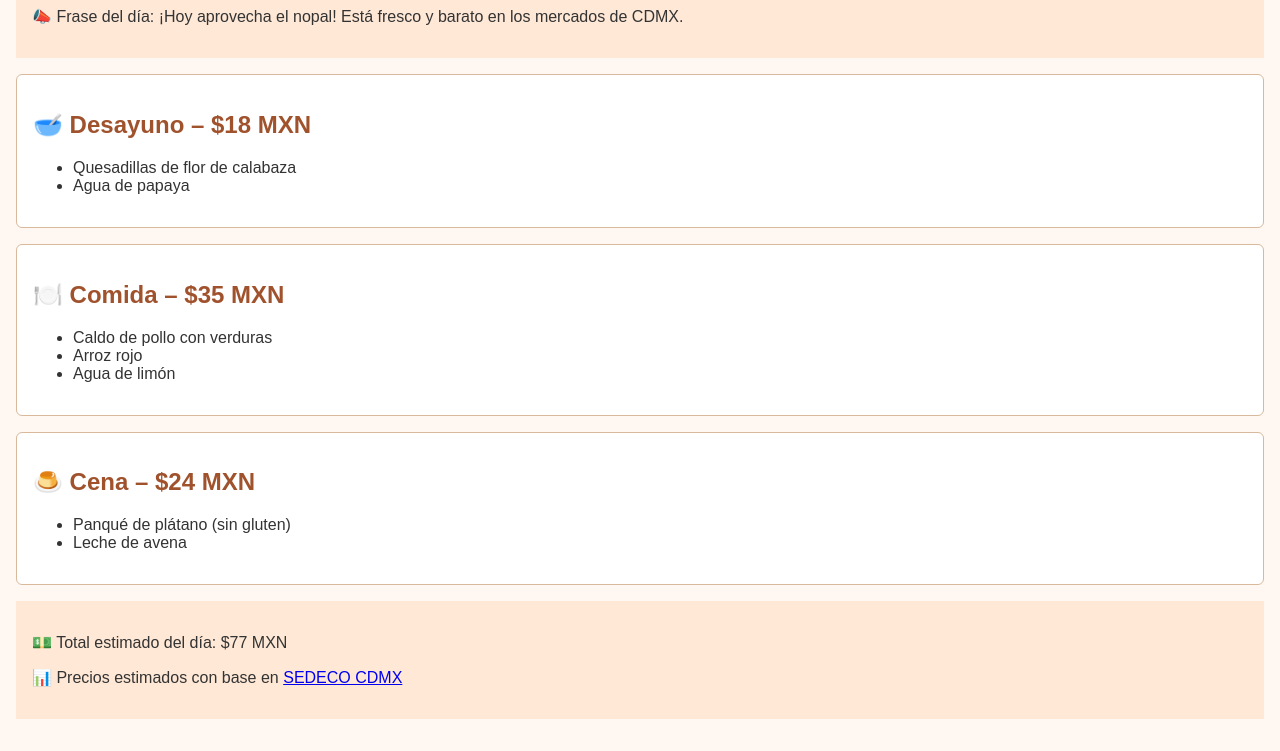
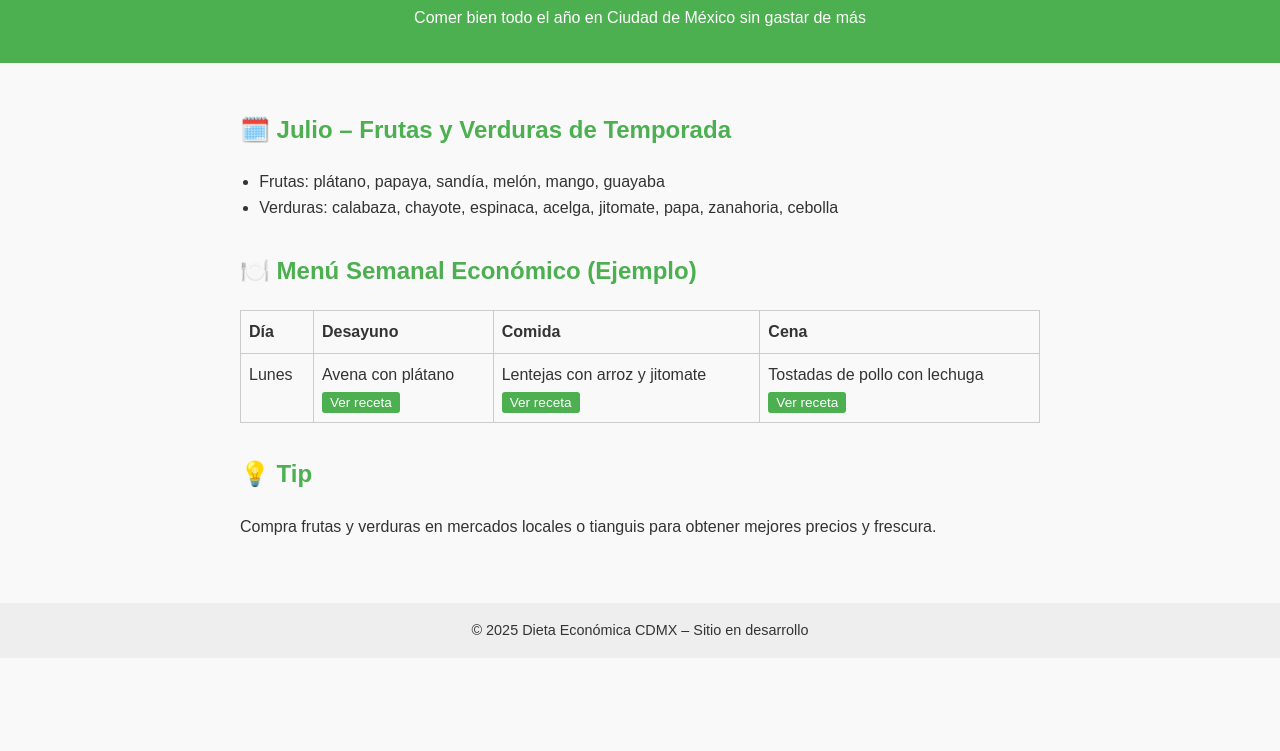
Before and after one commit to Drworm82/dieta-cdmx, a plain HTML site: page index.html in a window 1280 px wide. Shown: the part 105-856 px from the top of the page. After the commit the page ends 800 px from the top, so only its background shows below. Drawn offline with Linux system fonts and the light colour scheme.

Commit message:
Update index.html

```diff
--- a/index.html
+++ b/index.html
@@ -2,42 +2,168 @@
 <html lang="es">
 <head>
   <meta charset="UTF-8" />
-  <meta name="viewport" content="width=device-width, initial-scale=1.0" />
-  <title>Dieta CDMX</title>
-  <link rel="stylesheet" href="styles.css" />
+  <meta name="viewport" content="width=device-width, initial-scale=1" />
+  <title>Dieta Económica CDMX</title>
+  <style>
+    body {
+      font-family: Arial, sans-serif;
+      margin: 0;
+      padding: 0;
+      line-height: 1.6;
+      background: #f9f9f9;
+      color: #333;
+    }
+    header {
+      background-color: #4CAF50;
+      color: white;
+      padding: 1rem;
+      text-align: center;
+    }
+    .container {
+      max-width: 800px;
+      margin: auto;
+      padding: 1rem;
+    }
+    h2 {
+      color: #4CAF50;
+      margin-top: 2rem;
+    }
+    ul {
+      padding-left: 1.2rem;
+    }
+    table {
+      width: 100%;
+      border-collapse: collapse;
+      margin-top: 1rem;
+    }
+    table,
+    th,
+    td {
+      border: 1px solid #ccc;
+    }
+    th,
+    td {
+      padding: 0.5rem;
+      text-align: left;
+      vertical-align: top;
+    }
+    button.show-recipe {
+      margin-top: 4px;
+      font-size: 0.85rem;
+      padding: 3px 8px;
+      cursor: pointer;
+      background-color: #4caf50;
+      color: white;
+      border: none;
+      border-radius: 3px;
+    }
+    button.show-recipe:hover {
+      background-color: #45a049;
+    }
+    .recipe {
+      display: none;
+      margin-top: 8px;
+      font-size: 0.9rem;
+      background: #f0f8ff;
+      padding: 8px;
+      border-radius: 5px;
+    }
+    footer {
+      text-align: center;
+      padding: 1rem;
+      font-size: 0.9rem;
+      background: #eee;
+      margin-top: 2rem;
+    }
+  </style>
 </head>
 <body>
   <header>
-    <h1>Menú del Día</h1>
-    <p>📣 Frase del día: ¡Hoy aprovecha el nopal! Está fresco y barato en los mercados de CDMX.</p>
+    <h1>Dieta Económica y de Temporada</h1>
+    <p>Comer bien todo el año en Ciudad de México sin gastar de más</p>
   </header>
-  <section class="menu">
-    <div class="bloque">
-      <h2>🥣 Desayuno – $18 MXN</h2>
-      <ul>
-        <li>Quesadillas de flor de calabaza</li>
-        <li>Agua de papaya</li>
-      </ul>
-    </div>
-    <div class="bloque">
-      <h2>🍽️ Comida – $35 MXN</h2>
-      <ul>
-        <li>Caldo de pollo con verduras</li>
-        <li>Arroz rojo</li>
-        <li>Agua de limón</li>
-      </ul>
-    </div>
-    <div class="bloque">
-      <h2>🍮 Cena – $24 MXN</h2>
-      <ul>
-        <li>Panqué de plátano (sin gluten)</li>
-        <li>Leche de avena</li>
-      </ul>
-    </div>
-  </section>
-  <footer>
-    <p>💵 Total estimado del día: $77 MXN</p>
-    <p>📊 Precios estimados con base en <a href="https://www.sedeco.cdmx.gob.mx/servicios/servicio/seguimiento-de-precios-de-la-canasta-basica" target="_blank">SEDECO CDMX</a></p>
-  </footer>
+
+  <div class="container">
+    <h2>🗓️ Julio – Frutas y Verduras de Temporada</h2>
+    <ul>
+      <li>Frutas: plátano, papaya, sandía, melón, mango, guayaba</li>
+      <li>Verduras: calabaza, chayote, espinaca, acelga, jitomate, papa, zanahoria, cebolla</li>
+    </ul>
+
+    <h2>🍽️ Menú Semanal Económico (Ejemplo)</h2>
+    <table>
+      <thead>
+        <tr>
+          <th>Día</th>
+          <th>Desayuno</th>
+          <th>Comida</th>
+          <th>Cena</th>
+        </tr>
+      </thead>
+      <tbody>
+        <tr>
+          <td>Lunes</td>
+          <td>
+            Avena con plátano
+            <br />
+            <button class="show-recipe" data-target="receta-avena">Ver receta</button>
+            <div id="receta-avena" class="recipe">
+              <strong>Receta Avena con plátano:</strong><br />
+              1. Cocina 1/2 taza de avena en agua o leche.<br />
+              2. Agrega rodajas de plátano y canela al gusto.<br />
+              3. Sirve caliente.
+            </div>
+          </td>
+          <td>
+            Lentejas con arroz y jitomate
+            <br />
+            <button class="show-recipe" data-target="receta-lentejas">Ver receta</button>
+            <div id="receta-lentejas" class="recipe">
+              <strong>Receta Lentejas con arroz y jitomate:</strong><br />
+              1. Cocina lentejas en agua con ajo y cebolla.<br />
+              2. Prepara arroz blanco por separado.<br />
+              3. Saltea jitomate picado y mezcla con las lentejas.<br />
+              4. Sirve lentejas con arroz caliente.
+            </div>
+          </td>
+          <td>
+            Tostadas de pollo con lechuga
+            <br />
+            <button class="show-recipe" data-target="receta-tostadas">Ver receta</button>
+            <div id="receta-tostadas" class="recipe">
+              <strong>Receta Tostadas de pollo con lechuga:</strong><br />
+              1. Deshebra pollo cocido.<br />
+              2. Coloca pollo y lechuga picada sobre tostadas.<br />
+              3. Añade salsa al gusto y crema.
+            </div>
+          </td>
+        </tr>
+
+        <!-- Puedes agregar más días siguiendo el mismo patrón -->
+
+      </tbody>
+    </table>
+
+    <h2>💡 Tip</h2>
+    <p>Compra frutas y verduras en mercados locales o tianguis para obtener mejores precios y frescura.</p>
+  </div>
+
+  <footer>© 2025 Dieta Económica CDMX – Sitio en desarrollo</footer>
+
+  <script>
+    document.querySelectorAll('.show-recipe').forEach((btn) => {
+      btn.addEventListener('click', () => {
+        const targetId = btn.getAttribute('data-target');
+        const recetaDiv = document.getElementById(targetId);
+        if (recetaDiv.style.display === 'none' || recetaDiv.style.display === '') {
+          recetaDiv.style.display = 'block';
+          btn.textContent = 'Ocultar receta';
+        } else {
+          recetaDiv.style.display = 'none';
+          btn.textContent = 'Ver receta';
+        }
+      });
+    });
+  </script>
 </body>
 </html>
```
